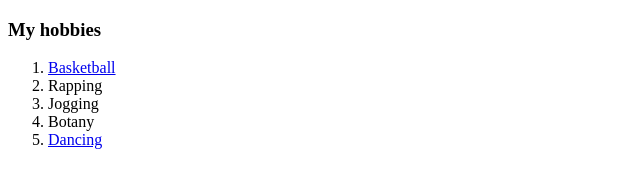
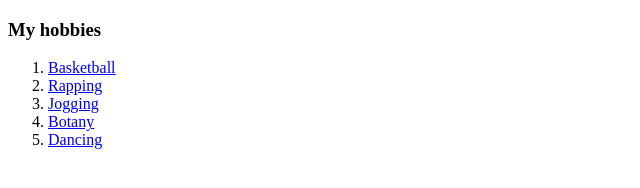
Before and after one commit to HarryRavin/cv, a plain HTML site: page hobbies.html in a window 1280 px wide. Shown: the whole page, without its empty margins (0-640 px from the left). Drawn offline with Linux system fonts and the light colour scheme.

Commit message:
Update hobbies.html

```diff
--- a/hobbies.html
+++ b/hobbies.html
@@ -11,9 +11,9 @@
 
     <ol>
       <li><a href="     https://www.theguardian.com/sport/2020/may/24/michael-jordan-was-years-ahead-of-his-game-the-last-dance-showed-that-he-still-is">Basketball</a></li>
-      <li> Rapping</li>
-      <li>Jogging </li>
-      <li>Botany </li>
+      <li><a href="https://www.washingtonpost.com/entertainment/music/25-years-later-dr-dres-the-chronic-remains-raps-world-building-masterpiece/2017/12/14/8632acda-e00f-11e7-89e8-edec16379010_story.html"> Rapping</a></li>
+      <li><a href="https://greatist.com/health/benefits-of-jogging">Jogging </a></li>
+      <li><a href="https://www.botanytoday.com/botany-definition-botany-understanding">Botany</a> </li>
       <li> <a href ="https://www.youtube.com/watch?v=YxvBPH4sArQDancing">Dancing</a></li>
 
     </ol>
```
